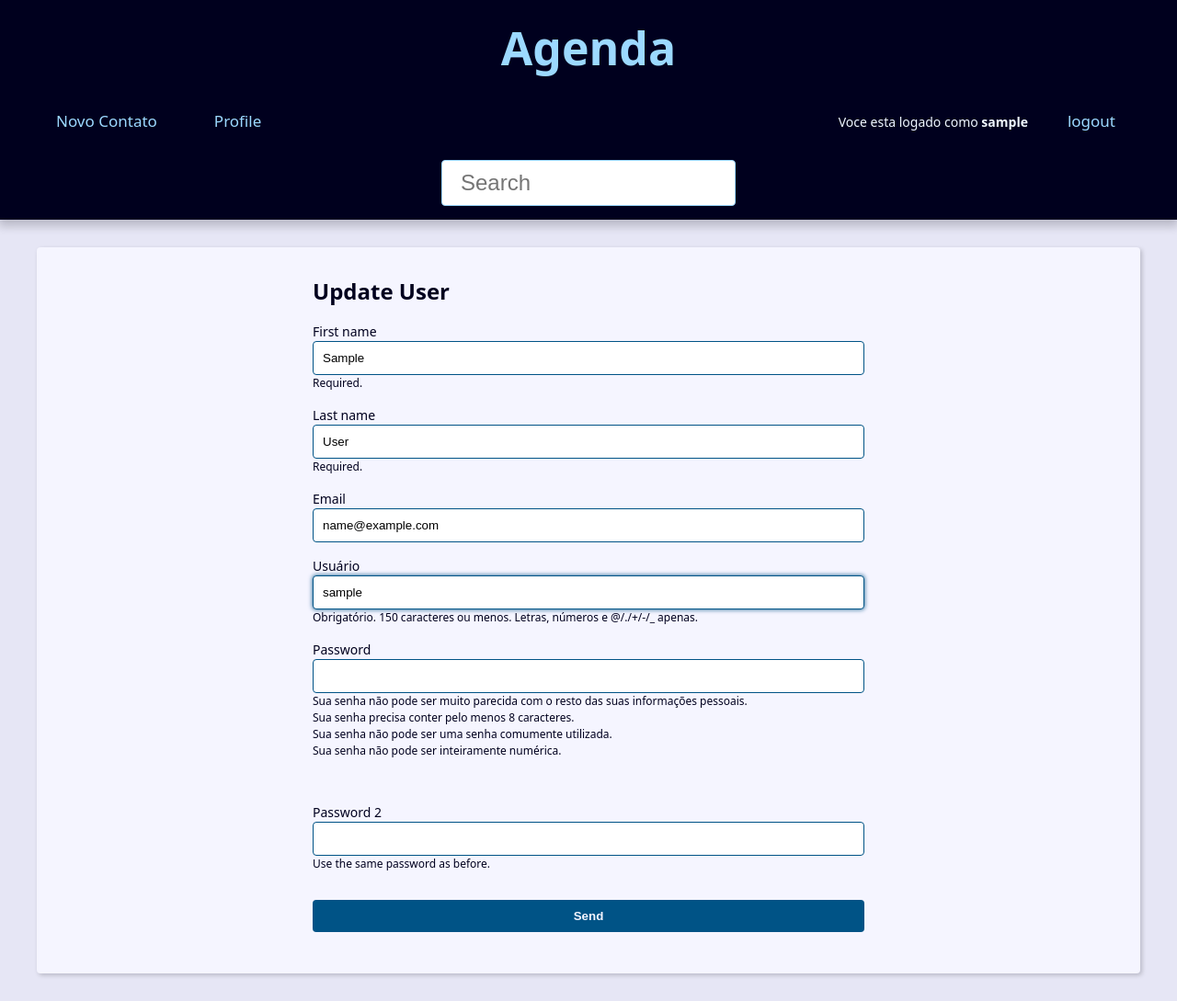
After one commit to douglashenriquecamargo/agenda, a Django app: page /user/update/ in a window 1280 px wide. The commit adds this page. Shown: the whole page at 92% size. Run offline with Django 5.2, Linux system fonts and the light colour scheme; the visitor is signed in with stand-in values (Sample User, id 1).

Commit message:
projeto finalizado

```diff
--- a/base_templates/global/partials/_headers.html
+++ b/base_templates/global/partials/_headers.html
@@ -5,17 +5,15 @@
 
     <nav class="menu">
         <ul class="menu-list">
+            {% if user.is_authenticated %}
                 <li class="menu-item">
                     <a href="{% url 'contact:create' %}" class="menu-link">
                         Novo Contato
                     </a>
                 </li>
-            <li class="menu-item ">
-                <a href="{% url 'contact:register' %}" class="menu-link">
-                    Novo Usuario
-                </a>
+                <li class="menu-item">
+                    <a href="{% url 'contact:user_update' %}" class="menu-link">Profile</a>
                 </li>
-            {% if user.is_authenticated %}
                 <li class="menu_item_logout">
                     <a href="{% url 'contact:logout' %}" class="menu-link">
                         logout
@@ -23,6 +21,17 @@
                 </li>
                 <li class="menu_item_logout">
                     <p>Voce esta logado como <strong>{{ user }}</strong></p>
+                </li>
+                {% else %}
+                <li class="menu-item ">
+                    <a href="{% url 'contact:register' %}" class="menu-link">
+                        Novo Usuario
+                    </a>
+                </li>
+                <li class="menu_item_logout">
+                    <a href="{% url 'contact:login' %}" class="menu-link">
+                        login
+                    </a>
                 </li>
             {% endif %}
         </ul>
--- a/contact/forms.py
+++ b/contact/forms.py
@@ -1,4 +1,5 @@
 from django import forms
+from django.contrib.auth import password_validation
 from django.contrib.auth.forms import UserCreationForm
 from django.contrib.auth.models import User
 
@@ -50,8 +51,21 @@ class ContactForm(forms.ModelForm):
 
 
 class RegisterForm(UserCreationForm):
-    first_name = forms.CharField(required=True)
-    last_name = forms.CharField(required=True)
+    first_name = forms.CharField(
+        min_length=2,
+        max_length=30,
+        required=True,
+        help_text='Required.',
+        error_messages={
+            'min_length': 'Please, add more than 2 letters.'
+        }
+    )
+    last_name = forms.CharField(
+        min_length=2,
+        max_length=30,
+        required=True,
+        help_text='Required.'
+    )
     email = forms.EmailField(required=True)
     class Meta:
         model = User
@@ -69,3 +83,84 @@ class RegisterForm(UserCreationForm):
             )
 
         return email
+
+
+class RegisterUpdateForm(UserCreationForm):
+    first_name = forms.CharField(
+        min_length=2,
+        max_length=30,
+        required=True,
+        help_text='Required.',
+        error_messages={
+            'min_length': 'Please, add more than 2 letters.'
+        }
+    )
+    last_name = forms.CharField(
+        min_length=2,
+        max_length=30,
+        required=True,
+        help_text='Required.'
+    )
+    email = forms.EmailField(required=True)
+    password1 = forms.CharField(
+        label="Password",
+        strip=False,
+        widget=forms.PasswordInput(attrs={"autocomplete": "new-password"}),
+        help_text=password_validation.password_validators_help_text_html(),
+        required=False,
+    )
+
+    password2 = forms.CharField(
+        label="Password 2",
+        strip=False,
+        widget=forms.PasswordInput(attrs={"autocomplete": "new-password"}),
+        help_text='Use the same password as before.',
+        required=False,
+    )
+    class Meta:
+        model = User
+
+        fields = ('first_name', 'last_name', 'email', 'username', 'password1', 'password2')
+
+
+    def clean(self):
+        password1 = self.cleaned_data.get('password1')
+        password2 = self.cleaned_data.get('password2')
+
+        if password1 or password2:
+            if password1 != password2:
+                self.add_error(
+                    'password2',
+                    ValidationError('Senhas não batem')
+                )
+
+        return super().clean()
+
+
+    def clean_email(self):
+        email = self.cleaned_data["email"]
+        current_email = self.instance.forms.email
+
+        if current_email != email:
+            if User.objects.filter(email=email).exists():
+                self.add_error(
+                    'email',
+                    ValidationError('Já existe este email', code='invalid')
+                )
+
+        return email
+
+
+    def clean_password1(self):
+        password1 = self.cleaned_data.get('password1')
+
+        if password1:
+            try:
+                password_validation.validate_password(password1)
+            except ValidationError as errors:
+                self.add_error(
+                    'password1',
+                    ValidationError(errors)
+                )
+
+        return password1
--- a/contact/templates/contact/contact.html
+++ b/contact/templates/contact/contact.html
@@ -19,6 +19,7 @@
         </p>
     {% endif %}
 
+    {% if user == contact.owner %}
         <div class="contact-links">
             <a class="btn btn-link" href="{% url 'contact:update' contact.id %}" >UPDATE</a>
             <form action="{% url 'contact:delete' contact.id %}" method="post">
@@ -31,5 +32,6 @@
                 {% endif %}
             </form>
         </div>
+    {% endif %}
 </div>
 {% endblock content %}
--- /dev/null
+++ b/contact/templates/contact/user_update.html
@@ -0,0 +1,8 @@
+{% extends "global/base.html" %}
+
+{% block content %}
+    <div class="form-wrapper">
+        <h2>Update User</h2>
+        {% include "contact/partials/_user-form.html" %}
+    </div>
+{% endblock content %}
--- a/contact/urls.py
+++ b/contact/urls.py
@@ -19,6 +19,7 @@ urlpatterns = [
     path('user/create/', views.register, name='register'),
     path('user/login/', views.login_view, name='login'),
     path('user/logout/', views.logout_view, name='logout'),
+    path('user/update/', views.user_update, name='user_update'),
     # path('contact/<int:contact_id>/detail/', views.contact, name='contact'),
     # path('contact/<int:contact_id>/update/', views.update, name='update'),
     # path('contact/<int:contact_id>/delete', views.delete, name='delete'),
--- a/contact/views/user_forms.py
+++ b/contact/views/user_forms.py
@@ -1,8 +1,9 @@
 from django.shortcuts import redirect, render
 from django.contrib import messages, auth
 from django.contrib.auth.forms import AuthenticationForm
+from django.contrib.auth.decorators import login_required
 
-from contact.forms import RegisterForm
+from contact.forms import RegisterForm, RegisterUpdateForm
 
 
 def register(request):
@@ -24,6 +25,34 @@ def register(request):
     return render(request, 'contact/register.html', context)
 
 
+@login_required(login_url='contact:login')
+def user_update(request):
+    form = RegisterUpdateForm(instance=request.user)
+
+    if request.method != 'POST':
+        return render(
+            request,
+            'contact/user_update.html',
+            {
+                'form': form
+            }
+        )
+
+    form = RegisterUpdateForm(data=request.POST, instance=request.user)
+
+    if not form.is_valid():
+        return render(
+            request,
+            'contact/user_update.html',
+            {
+                'form': form
+            }
+        )
+
+    form.save()
+    return redirect('contact:user_update')
+
+
 def login_view(request):
     form = AuthenticationForm(request)
 
@@ -42,6 +71,7 @@ def login_view(request):
     return render(request, 'contact/login.html', context)
 
 
+@login_required(login_url='contact:login')
 def logout_view(request):
-    auth.login(request)
-    return redirect('contact:login', request.user)
+    auth.logout(request)
+    return redirect('contact:login')
```
Also changed, not shown: contact/views/contact_forms.py (+11 -5 lines). Lines whose indentation alone changed are shown as unchanged.
